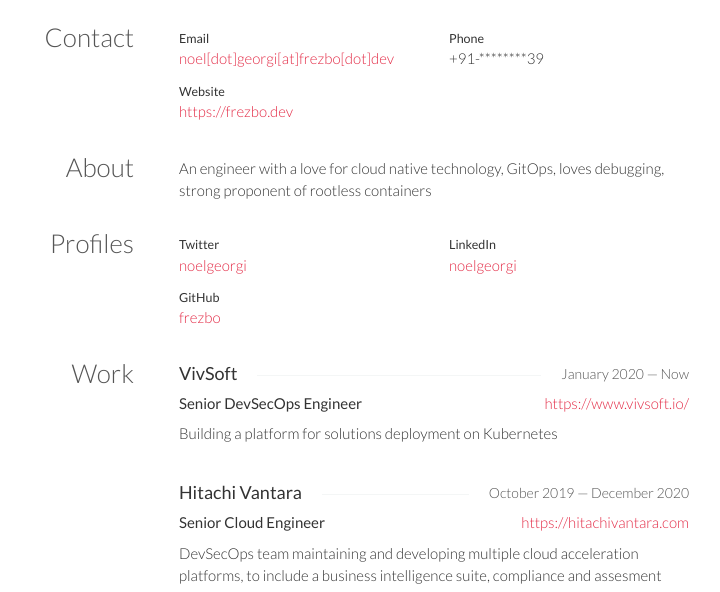
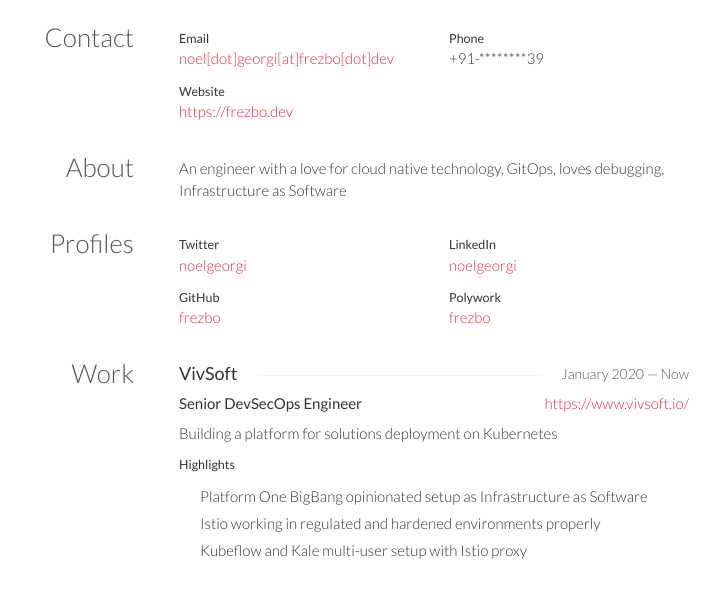
Before and after one commit to frezbo/resume, a website: page resume/index.html in a window 1280 px wide. Shown: the part 160-752 px from the top of the page, without its empty margins (296-1016 px from the left). Drawn offline with nearby package versions, Linux system fonts and the light colour scheme; some icons are missing.

Commit message:
Updates
Signed-off-by: Noel Georgi <git@frezbo.dev>

```diff
--- a/resume/index.html
+++ b/resume/index.html
@@ -422,7 +422,7 @@
       <h3>About</h3>
     </aside>
     <div class="col-sm-9">
-      <p>An engineer with a love for cloud native technology, GitOps, loves debugging, strong proponent of rootless containers</p>
+      <p>An engineer with a love for cloud native technology, GitOps, loves debugging, Infrastructure as Software</p>
     </div>
   </section>
 
@@ -459,6 +459,13 @@
             </div>
           </div>
 
+          <div class="col-sm-6">
+            <strong class="network">Polywork</strong>
+            <div class="url">
+              <a target="_blank" href="https://www.polywork.com/frezbo">frezbo</a>
+            </div>
+          </div>
+
       </div>
     </div>
   </section>
@@ -491,6 +498,17 @@
             <div class="summary">
               <p>Building a platform for solutions deployment on Kubernetes</p>
             </div>
+
+              <p><strong>Highlights</strong></p>
+              <ul class="highlights">
+
+                  <li class="bullet">Platform One BigBang opinionated setup as Infrastructure as Software</li>
+
+                  <li class="bullet">Istio working in regulated and hardened environments properly</li>
+
+                  <li class="bullet">Kubeflow and Kale multi-user setup with Istio proxy</li>
+
+              </ul>
 
           </div>
 
```
Also changed, not shown: src/resume.json (+12 -2 lines).
